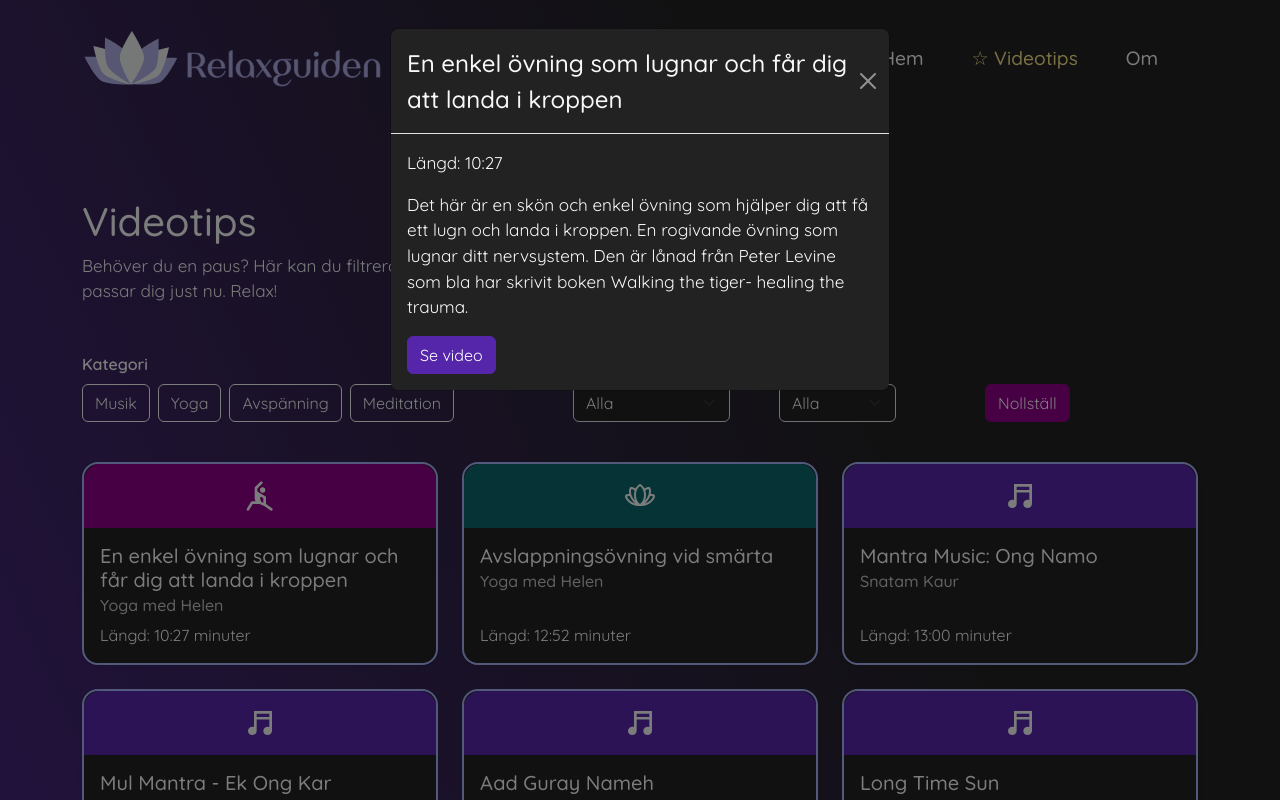
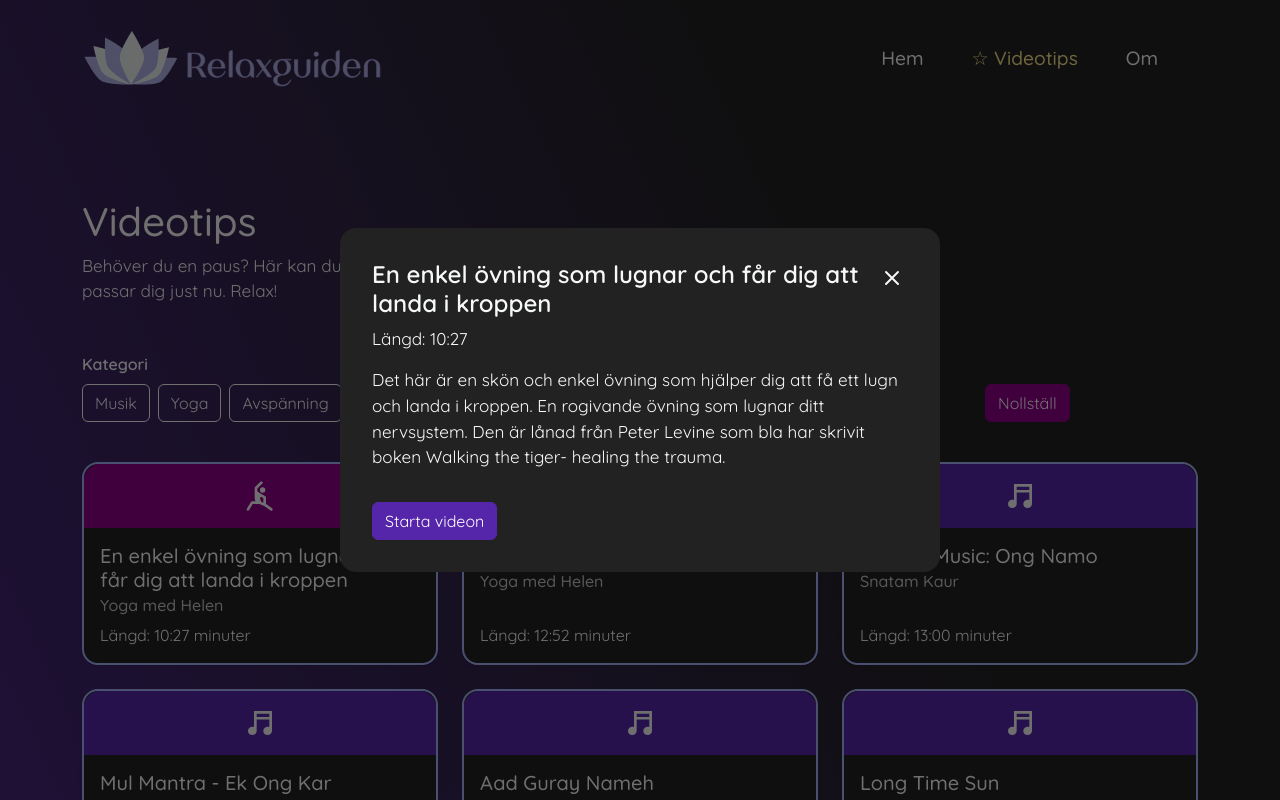
Before and after one commit to Ceke00/relaxguiden, a React (Vite) app: page /relaxguiden/videotips in a window 1280 px wide. Both pictures are taken after a click on the button 260 px from the left and 563 px from the top of the page. Shown: the top 800 px of the page. Built offline with nearby package versions, Linux system fonts and the light colour scheme.

Commit message:
adding radix modal, adding a11y functions on modals and filter

```diff
--- a/package.json
+++ b/package.json
@@ -4,6 +4,7 @@
   "version": "0.1.0",
   "private": true,
   "dependencies": {
+    "@radix-ui/react-dialog": "^1.1.15",
     "@testing-library/jest-dom": "^5.17.0",
     "@testing-library/react": "^13.4.0",
     "@testing-library/user-event": "^13.5.0",
@@ -16,7 +17,6 @@
     "react-helmet": "^6.1.0",
     "react-icons": "^5.3.0",
     "react-router-dom": "^6.27.0",
-
     "sass": "^1.80.5",
     "web-vitals": "^2.1.4"
   },
--- a/src/components/Filter.jsx
+++ b/src/components/Filter.jsx
@@ -24,8 +24,22 @@ const Filter = ({
     onFilterChange("language", e.target.value);
   };
 
+  //Get label for aria-live region
+  const getCategoryLabel = (value) => {
+    const match = categories.find((c) => c.value === value);
+    return match ? match.label : value;
+  };
+//Get label for aria-live region
+  const getLanguageLabel = (value) => {
+    const match = languages.find((l) => l.value === value);
+    return match ? match.label : value;
+  };
+
+
+
   return (
-    <Form>
+    <>
+      <Form aria-label="Filtrera vilka videor som ska visas i sökresultatet">
         <Row className="mb-3 gy-3 gap-3 filter-row d-flex align-items-end">
           <Col
             lg={5}
@@ -40,14 +54,18 @@ const Filter = ({
               </Form.Label>
               <div
                 id="category-select"
+                role="group"
+                aria-label="Filtrera efter kategori"
                 className="category-buttons gap-2 d-flex flex-wrap"
               >
                 {categories.map((category) => (
                   <Button
+                    type="button"
                     className="btn"
                     key={category.value}
                     active={selectedCategories.includes(category.value)}
                     onClick={() => handleCategoryChange(category.value)}
+                    aria-pressed={selectedCategories.includes(category.value)}
                   >
                     {category.label}
                   </Button>
@@ -95,12 +113,39 @@ const Filter = ({
             </Form.Group>
           </Col>
           <Col lg={2} md={2} sm={3} xs={12} className="d-flex align-self-end">
-          <Button variant="danger" onClick={onResetFilters} className="w-auto">
+            <Button
+              variant="danger"
+              onClick={onResetFilters}
+              className="w-auto"
+              aria-label="Nollställ filter"
+            >
               Nollställ
             </Button>
           </Col>
         </Row>
       </Form>
+      <div aria-live="polite" className="visually-hidden">
+        {selectedCategories.length === 0 &&
+          selectedTime === "all" &&
+          selectedLanguage === "all" &&
+          "Inga filter valda."}
+
+        {selectedCategories.length > 0 &&
+          `Valda kategorier: ${selectedCategories
+            .map(getCategoryLabel)
+            .join(", ")}`}
+
+        {selectedTime !== "all" &&
+          `. Vald tid: ${
+            selectedTime === "more"
+              ? "Mer än 20 min"
+              : `Max ${selectedTime} min`
+          }`}
+
+        {selectedLanguage !== "all" &&
+          `. Valda språk: ${getLanguageLabel(selectedLanguage)}`}
+      </div>
+    </>
   );
 };
 
--- a/src/components/VideoCard.jsx
+++ b/src/components/VideoCard.jsx
@@ -1,14 +1,13 @@
 import React from "react";
-import { Card, Button } from "react-bootstrap";
+import { Card } from "react-bootstrap";
 import { PiFlowerLotus } from "react-icons/pi";
 import { GrYoga } from "react-icons/gr";
 import { TbUserPause } from "react-icons/tb";
-import "./VideoCard.scss";
 import { GiMeditation } from "react-icons/gi";
 import { IoMdMusicalNotes } from "react-icons/io";
+import "./VideoCard.scss";
 
-const VideoCard = ({ video, onClick }) => {
-  //get icon according to category
+const VideoCard = ({ video }) => {
   const getCategoryIcon = (category) => {
     switch (category) {
       case "music":
@@ -23,7 +22,7 @@ const VideoCard = ({ video, onClick }) => {
         return <TbUserPause className="category-icon" />;
     }
   };
-  //get color according to category
+
   const getCategoryColor = (category) => {
     switch (category) {
       case "music":
@@ -40,10 +39,6 @@ const VideoCard = ({ video, onClick }) => {
   };
 
   return (
-    <Button
-      className="p-0 border-0 bg-transparent w-100 h-100 button-focus"
-      onClick={onClick}
-    >
     <Card className="h-100 cursor-pointer video-card rounded-4 shadow-sm">
       <div
         className="category-icon-container d-flex justify-content-center align-items-center rounded-top-4"
@@ -53,6 +48,7 @@ const VideoCard = ({ video, onClick }) => {
       >
         {getCategoryIcon(video.category)}
       </div>
+
       <Card.Body className="text-left d-flex flex-column">
         <Card.Title>{video.title}</Card.Title>
         <Card.Subtitle className="mb-2 text-muted">
@@ -63,7 +59,6 @@ const VideoCard = ({ video, onClick }) => {
         </Card.Text>
       </Card.Body>
     </Card>
-    </Button>
   );
 };
 
--- a/src/components/VideoList.jsx
+++ b/src/components/VideoList.jsx
@@ -1,65 +1,47 @@
-import React, { useState, useEffect } from "react";
-import { Col, Row, Modal, Button, CloseButton } from "react-bootstrap";
+import React, { useState, useEffect, useRef } from "react";
+import { Col, Row, Button } from "react-bootstrap";
+import * as Dialog from "@radix-ui/react-dialog";
 import VideoCard from "./VideoCard";
 import Filter from "./Filter";
 import "./VideoList.scss";
 import { Helmet } from "react-helmet";
+import CloseIcon from "../icons/CloseIcon";
 
 const VideoList = ({ videos }) => {
-  // State for modals and selected video
-  const [showFirstModal, setShowFirstModal] = useState(false);
-  const [showSecondModal, setShowSecondModal] = useState(false);
   const [selectedVideo, setSelectedVideo] = useState(null);
+  const [showInfoModal, setShowInfoModal] = useState(false);
+  const [showVideoModal, setShowVideoModal] = useState(false);
 
-  // State for filters
   const [filteredVideos, setFilteredVideos] = useState(videos);
   const [selectedCategories, setSelectedCategories] = useState([]);
   const [selectedTime, setSelectedTime] = useState("all");
   const [selectedLanguage, setSelectedLanguage] = useState("all");
 
-  //Selects video and opens first modal
-  const openFirstModal = (video) => {
+  const lastOpenerRef = useRef(null);
+
+  const handleOpenInfo = (video) => (event) => {
     setSelectedVideo(video);
-    setShowFirstModal(true);
-  };
-  //Closing first modal
-  const closeFirstModal = () => {
-    setShowFirstModal(false);
-  };
-  //Closes first modal and opens second modal
-  const openSecondModal = () => {
-    setShowFirstModal(false);
-    setShowSecondModal(true);
-  };
-  //Closing second modal
-  const closeSecondModal = () => {
-    setShowSecondModal(false);
+    lastOpenerRef.current = event.currentTarget;
+    setShowInfoModal(true);
   };
 
-  // Handle filter changes
-  const handleFilterChange = (type, value) => {
-    //If category already selected->now deselected
-    if (type === "categories") {
-      setSelectedCategories((prev) =>
-        prev.includes(value)
-          ? prev.filter((cat) => cat !== value)
-          : [...prev, value]
-      );
-    } else if (type === "time") {
-      setSelectedTime(value);
-    } else if (type === "language") {
-      setSelectedLanguage(value);
-    }
+  const openVideoModal = () => {
+    setShowInfoModal(false);
+    setShowVideoModal(true);
   };
 
-  // Reset filters
-  const handleResetFilters = () => {
-    setSelectedCategories([]);
-    setSelectedTime("all");
-    setSelectedLanguage("all");
+  const closeVideoModal = () => {
+    setShowVideoModal(false);
   };
 
-  // Filter videos based on selected filters, updates on every change in the filter
+  // Return focus to last opener when modals close
+  useEffect(() => {
+    if (!showInfoModal && !showVideoModal && lastOpenerRef.current) {
+      lastOpenerRef.current.focus();
+    }
+  }, [showInfoModal, showVideoModal]);
+
+  // Filtering logic
   useEffect(() => {
     let filtered = videos;
 
@@ -72,12 +54,12 @@ const VideoList = ({ videos }) => {
     if (selectedTime !== "all") {
       filtered = filtered.filter((video) => {
         const [minutes, seconds] = video.length.split(":").map(Number);
-        const videoLengthInSeconds = minutes * 60 + seconds;
+        const total = minutes * 60 + seconds;
 
-        if (selectedTime === "5") return videoLengthInSeconds <= 5 * 60;
-        if (selectedTime === "10") return videoLengthInSeconds <= 10 * 60;
-        if (selectedTime === "20") return videoLengthInSeconds <= 20 * 60;
-        if (selectedTime === "more") return videoLengthInSeconds > 20 * 60;
+        if (selectedTime === "5") return total <= 5 * 60;
+        if (selectedTime === "10") return total <= 10 * 60;
+        if (selectedTime === "20") return total <= 20 * 60;
+        if (selectedTime === "more") return total > 20 * 60;
         return true;
       });
     }
@@ -87,7 +69,7 @@ const VideoList = ({ videos }) => {
         (video) => video.language === selectedLanguage
       );
     }
-    //saving new list of filtered videos
+
     setFilteredVideos(filtered);
   }, [videos, selectedCategories, selectedTime, selectedLanguage]);
 
@@ -103,13 +85,12 @@ const VideoList = ({ videos }) => {
     { value: "en", label: "Engelska" },
   ];
 
-
-
   return (
     <>
       <Helmet>
         <title>Videotips Relaxguiden</title>
       </Helmet>
+
       <div className="mb-5 intro" id="main-content" tabIndex="-1">
         <h1>Videotips</h1>
         <p>
@@ -117,82 +98,135 @@ const VideoList = ({ videos }) => {
           som passar dig just nu. Relax!
         </p>
       </div>
+
       <Filter
         categories={categories}
         languages={languages}
         selectedCategories={selectedCategories}
         selectedTime={selectedTime}
         selectedLanguage={selectedLanguage}
-        onFilterChange={handleFilterChange}
-        onResetFilters={handleResetFilters}
+        onFilterChange={(type, value) => {
+          if (type === "categories") {
+            setSelectedCategories((prev) =>
+              prev.includes(value)
+                ? prev.filter((c) => c !== value)
+                : [...prev, value]
+            );
+          } else if (type === "time") {
+            setSelectedTime(value);
+          } else if (type === "language") {
+            setSelectedLanguage(value);
+          }
+        }}
+        onResetFilters={() => {
+          setSelectedCategories([]);
+          setSelectedTime("all");
+          setSelectedLanguage("all");
+        }}
       />
+      <div aria-live="polite" className="visually-hidden">
+        {filteredVideos.length === 0
+          ? "Inga matchande videor hittades. Justera filtren!"
+          : `${filteredVideos.length} videor hittades.`}
+      </div>
 
       {filteredVideos.length === 0 ? (
         <p className="text-warning mt-4 fw-medium fs-5">
-          Inga matchande viedeor hittades. Justera filtren!
+          Inga matchande videor hittades. Justera filtren!
         </p>
       ) : (
         <Row xs={1} md={2} lg={3} className="g-4 mt-2">
           {filteredVideos.map((video) => (
             <Col key={video.id}>
-              <VideoCard video={video} onClick={() => openFirstModal(video)} />
+              <button
+                className="p-0 border-0 bg-transparent w-100 h-100 button-focus btn"
+                lang={video.language}
+                onClick={handleOpenInfo(video)}
+              >
+                <VideoCard video={video} />
+              </button>
             </Col>
           ))}
         </Row>
       )}
 
-      {/* backdrop makes click outside modal, close modal */}
-      <Modal
-        show={showFirstModal}
-        onHide={closeFirstModal}
-        backdrop={true}
-        keyboard={true}
+      {/* info dialog */}
+      <Dialog.Root open={showInfoModal} onOpenChange={setShowInfoModal}>
+        <Dialog.Portal>
+          <Dialog.Overlay className="rg-dialog-overlay" />
+
+          <Dialog.Content
+            className="rg-dialog-content"
+            onCloseAutoFocus={(e) => {
+              e.preventDefault();
+              lastOpenerRef.current?.focus();
+            }}
           >
-        <Modal.Header>
-          <Modal.Title>{selectedVideo?.title}</Modal.Title>
-          <CloseButton
-            onClick={closeFirstModal}
-            variant="white"
-            className="button-focus"
-          />
-        </Modal.Header>
-        <Modal.Body>
+            <Dialog.Title
+              className="rg-dialog-title"
+              lang={selectedVideo?.language === "en" ? "en" : "sv"}
+            >
+              {selectedVideo?.title}
+            </Dialog.Title>
+
+            <Dialog.Description className="rg-dialog-description">
               <p>Längd: {selectedVideo?.length}</p>
-          <p>{selectedVideo?.description}</p>
-          <Button onClick={openSecondModal} className="button-focus">
-            Se video
+              <p lang={selectedVideo?.language === "en" ? "en" : "sv"}>
+                {selectedVideo?.description}
+              </p>
+            </Dialog.Description>
+
+            <Button onClick={openVideoModal} className="button-focus">
+              Starta videon
             </Button>
-        </Modal.Body>
-      </Modal>
+            <Dialog.Close asChild>
+              <button
+                className="rg-dialog-close button-focus"
+                aria-label="Stäng dialog"
+              >
+                <CloseIcon />
+              </button>
+            </Dialog.Close>
+          </Dialog.Content>
+        </Dialog.Portal>
+      </Dialog.Root>
 
-      <Modal
-        show={showSecondModal}
-        onHide={closeSecondModal}
-        size="lg"
-        centered
-        backdrop={true}
-        keyboard={true}
+      {/* video dialog */}
+      <Dialog.Root open={showVideoModal} onOpenChange={setShowVideoModal}>
+        <Dialog.Portal>
+          <Dialog.Overlay className="rg-dialog-overlay" />
+          <Dialog.Content
+            className="rg-dialog-content rg-dialog-video"
+            onCloseAutoFocus={(e) => {
+              e.preventDefault();
+              lastOpenerRef.current?.focus();
+            }}
           >
-        <Modal.Header>
-          <Modal.Title>{selectedVideo?.title}</Modal.Title>
-          <CloseButton
-            onClick={closeSecondModal}
-            variant="white"
-            className="button-focus"
-          />
-        </Modal.Header>
-        <Modal.Body>
+            <Dialog.Title
+              className="rg-dialog-title"
+              lang={selectedVideo?.language === "en" ? "en" : "sv"}
+            >
+              {selectedVideo?.title}
+            </Dialog.Title>
+            <div className="video-wrapper">
               <iframe
-            width="100%"
-            height="500"
                 src={selectedVideo?.link.replace("watch?v=", "embed/")}
-            frameBorder="0"
                 allow="accelerometer; autoplay; clipboard-write; encrypted-media; gyroscope; picture-in-picture"
                 allowFullScreen
                 title={`Videospelare för ${selectedVideo?.title}`}
               ></iframe>
-        </Modal.Body>
-      </Modal>
+            </div>
+            <Dialog.Close asChild>
+              <button
+                className="rg-dialog-close button-focus"
+                aria-label="Stäng dialog"
+              >
+                <CloseIcon />
+              </button>
+            </Dialog.Close>
+          </Dialog.Content>
+        </Dialog.Portal>
+      </Dialog.Root>
     </>
   );
 };
--- a/src/components/VideoList.scss
+++ b/src/components/VideoList.scss
@@ -1,5 +1,86 @@
-
-
 .intro {
   max-width: 65ch;
 }
+
+.rg-dialog-overlay {
+  position: fixed;
+  inset: 0;
+  background: rgba(0, 0, 0, 0.55);
+  z-index: 1050;
+}
+
+.rg-dialog-content {
+  position: fixed;
+  top: 50%;
+  left: 50%;
+  transform: translate(-50%, -50%);
+  background: var(--dark);
+  border-radius: 1rem;
+  padding: 1rem;
+  max-height: 90vh;
+  max-width: 95%;
+  -webkit-overflow-scrolling: touch;
+  outline: none;
+  z-index: 1060;
+  width: 100%;
+
+  @media (min-width: 768px) {
+    max-width: 600px;
+    padding: 2rem;
+  }
+}
+
+.rg-dialog-content.rg-dialog-video {
+  @media (min-width: 768px) {
+    max-width: 600px;
+  }
+  @media (min-width: 992px) {
+    max-width: 800px;
+  }
+}
+
+.rg-dialog-title {
+  font-size: 1.5rem;
+  font-weight: 600;
+  padding-right: 2.5rem;
+  hyphens: auto;
+  overflow-wrap: break-word;
+}
+
+.rg-dialog-close {
+  position: absolute;
+  top: 1rem;
+  right: 1rem;
+  background: transparent;
+  border: none;
+  padding: 0.25rem;
+  cursor: pointer;
+  color: var(--light);
+  @media (min-width: 768px) {
+    top: 2rem;
+    right: 2rem;
+  }
+
+  svg {
+    width: 24px;
+    height: 24px;
+  }
+}
+
+.rg-dialog-description {
+  max-height: 50vh;
+  overflow-y: auto;
+}
+
+.video-wrapper iframe {
+  width: 100%;
+
+  aspect-ratio: 16 / 9;
+  @media (min-width: 768px) {
+    min-height: 360px;
+  }
+
+  @media (min-width: 992px) {
+    min-height: 450px;
+  }
+}
```
Also changed, not shown: src/custom.scss (+13 -14 lines), 1 other file (tests, documents, lock files or other folders). Lines whose indentation alone changed are shown as unchanged.
